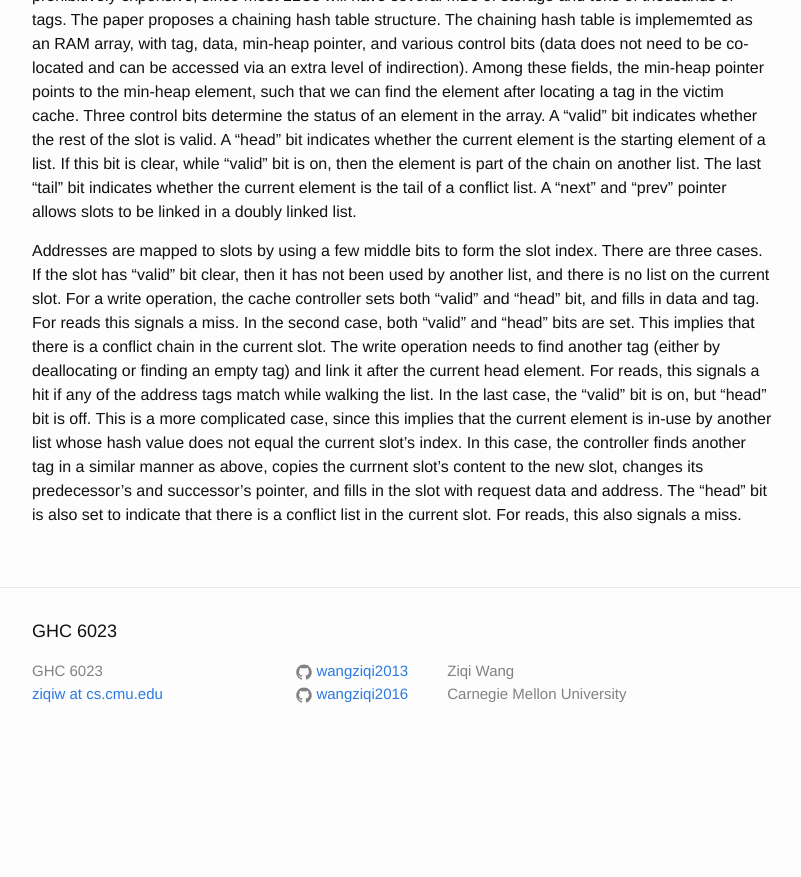
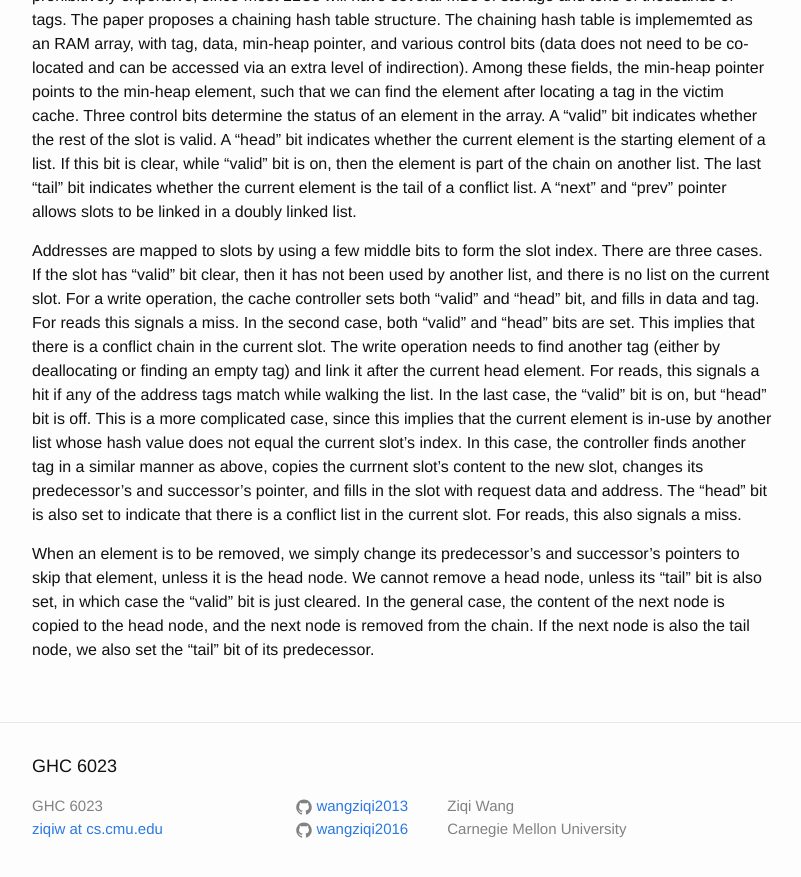
Before and after one commit to wangziqi2013/wangziqi2013.github.io, a Jekyll site: the page built from _posts/2020-05-28-scavenger.markdown, in a window 1280 px wide and 900 px high, scrolled down 2269 px. Shown: the top 877 px of the window, without its empty margins (238-1039 px from the left). Built offline with Jekyll 4.4.1, drawn with Linux system fonts in a browser that asks for light colours; before the commit the page ends 3034 px from its top, so only the background shows below that.

Commit message:
Adding element

```diff
--- a/_posts/2020-05-28-scavenger.markdown
+++ b/_posts/2020-05-28-scavenger.markdown
@@ -104,3 +104,8 @@ In this case, the controller finds another tag in a similar manner as above, cop
 to the new slot, changes its predecessor's and successor's pointer, and fills in the slot with request data and address.
 The "head" bit is also set to indicate that there is a conflict list in the current slot. For reads, this also signals
 a miss.
+
+When an element is to be removed, we simply change its predecessor's and successor's pointers to skip that element,
+unless it is the head node. We cannot remove a head node, unless its "tail" bit is also set, in which case the
+"valid" bit is just cleared. In the general case, the content of the next node is copied to the head node, and the next
+node is removed from the chain. If the next node is also the tail node, we also set the "tail" bit of its predecessor.
```
